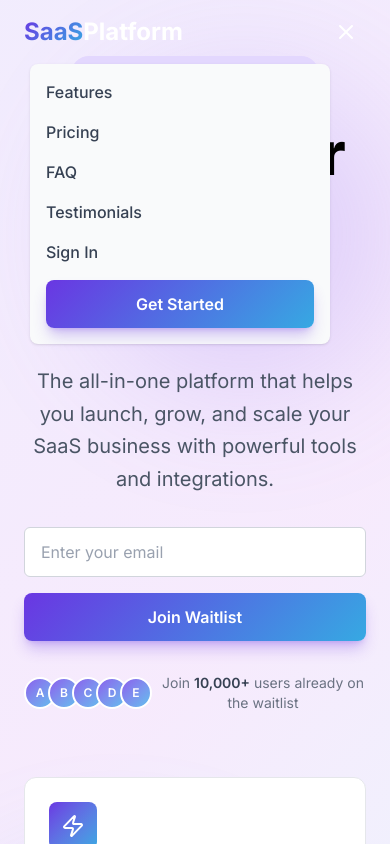
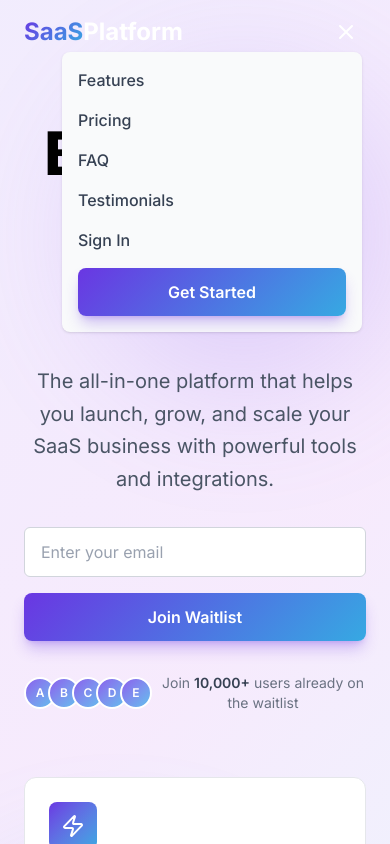
Before and after one commit to APMusyoka/saas-landing-page, a Next.js app: page / in a window 390 px wide. Both pictures are taken after a click on the button "Toggle menu". Shown: the top 844 px of the page. Built offline with nearby package versions, Linux system fonts and the light colour scheme.

Commit message:
Update mobile dropdown positioning: right-aligned with negative top margin

```diff
--- a/src/components/Navbar.tsx
+++ b/src/components/Navbar.tsx
@@ -99,7 +99,7 @@ export default function Navbar() {
             initial={{ opacity: 0, height: 0 }}
             animate={{ opacity: 1, height: 'auto' }}
             exit={{ opacity: 0, height: 0 }}
-            className="lg:hidden mx-1.5 p-4 bg-gray-50 rounded-lg shadow-sm w-[300px]"
+            className="lg:hidden ml-auto mr-1 -mt-3 p-4 bg-gray-50 rounded-lg shadow-sm w-[300px]"
           >
             <div className="flex flex-col gap-4">
               {navLinks.map((link) => (
```
